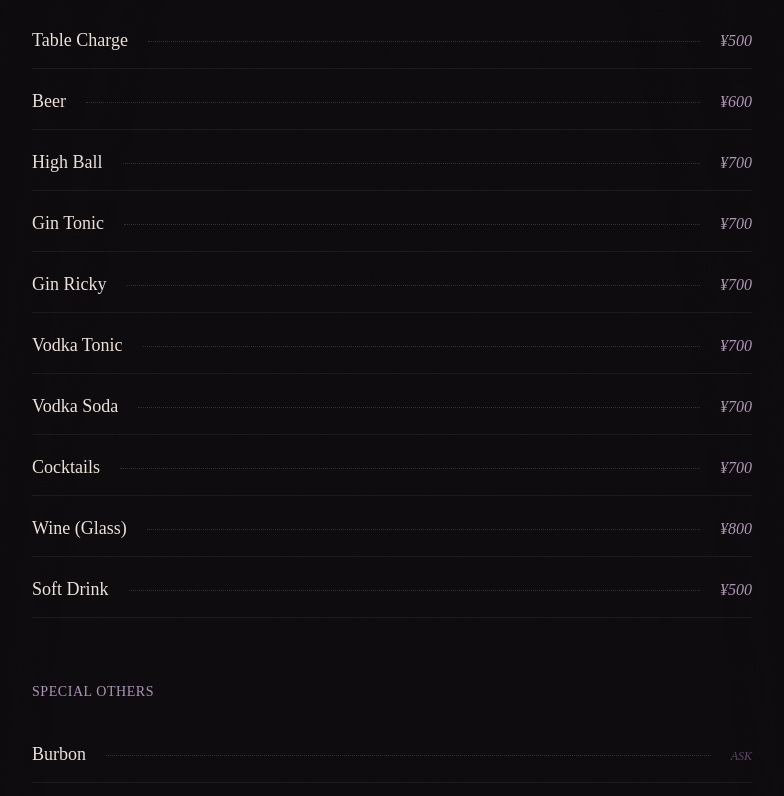
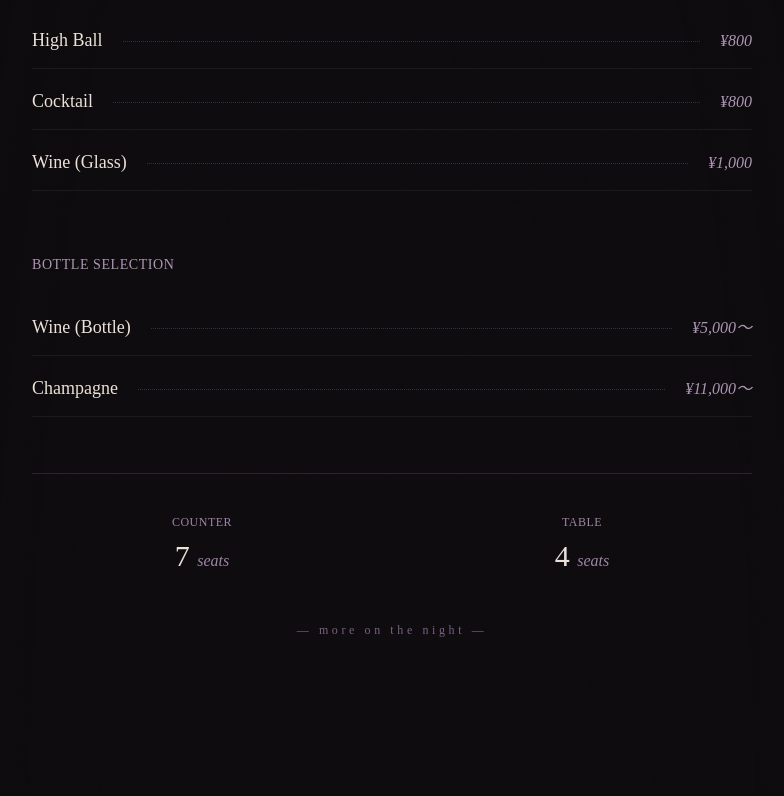
Before and after one commit to getegeteakete/mauve-bar, a Next.js app: page / in a window 1280 px wide. Shown: the part 1620-2416 px from the top of the page, without its empty margins (248-1032 px from the left). Built offline with nearby package versions, Linux system fonts and the light colour scheme.

Commit message:
Update menu: simplify to High Ball / Cocktail / Wine + Bottle selection

```diff
--- a/components/BarLanding.tsx
+++ b/components/BarLanding.tsx
@@ -396,16 +396,9 @@ export default function BarLanding() {
         {/* Standard menu */}
         <div className="space-y-1">
           {[
-            ['Table Charge', '', '¥500'],
-            ['Beer', '', '¥600'],
-            ['High Ball', '', '¥700'],
-            ['Gin Tonic', '', '¥700'],
-            ['Gin Ricky', '', '¥700'],
-            ['Vodka Tonic', '', '¥700'],
-            ['Vodka Soda', '', '¥700'],
-            ['Cocktails', '', '¥700'],
-            ['Wine (Glass)', '', '¥800'],
-            ['Soft Drink', '', '¥500'],
+            ['High Ball', '', '¥800'],
+            ['Cocktail', '', '¥800'],
+            ['Wine (Glass)', '', '¥1,000'],
           ].map((row, i) => (
             <div key={i} className="menu-row">
               <div className="min-w-0 flex-shrink">
@@ -420,21 +413,15 @@ export default function BarLanding() {
           ))}
         </div>
 
-        {/* Special Others */}
+        {/* Bottle selection */}
         <div className="mt-12 sm:mt-16">
           <div className="font-display text-xs sm:text-sm tracking-[0.4em] text-[#ae95b6] mb-5 sm:mb-6 text-center sm:text-left">
-            SPECIAL OTHERS
+            BOTTLE SELECTION
           </div>
           <div className="space-y-1">
             {[
-              ['Burbon', '', ''],
-              ['Whiskey', '— Scotch · Irish · Islay', ''],
-              ['Rum', '', ''],
-              ['Gin', '', ''],
-              ['Vodka', '', ''],
-              ['Liqueur', '', ''],
-              ['Wine (Bottle)', '', '¥5,000'],
-              ['Champagne', '', '¥8,800'],
+              ['Wine (Bottle)', '', '¥5,000〜'],
+              ['Champagne', '', '¥11,000〜'],
             ].map((row, i) => (
               <div key={i} className="menu-row">
                 <div className="min-w-0 flex-shrink">
@@ -444,9 +431,7 @@ export default function BarLanding() {
                   )}
                 </div>
                 <div className="leader" />
-                <div className="font-serif-l italic text-[#ae95b6] text-sm sm:text-base whitespace-nowrap flex-shrink-0">
-                  {row[2] || <span className="text-[#5e4569] text-xs">ASK</span>}
-                </div>
+                <div className="font-serif-l italic text-[#ae95b6] text-sm sm:text-base whitespace-nowrap flex-shrink-0">{row[2]}</div>
               </div>
             ))}
           </div>
```
